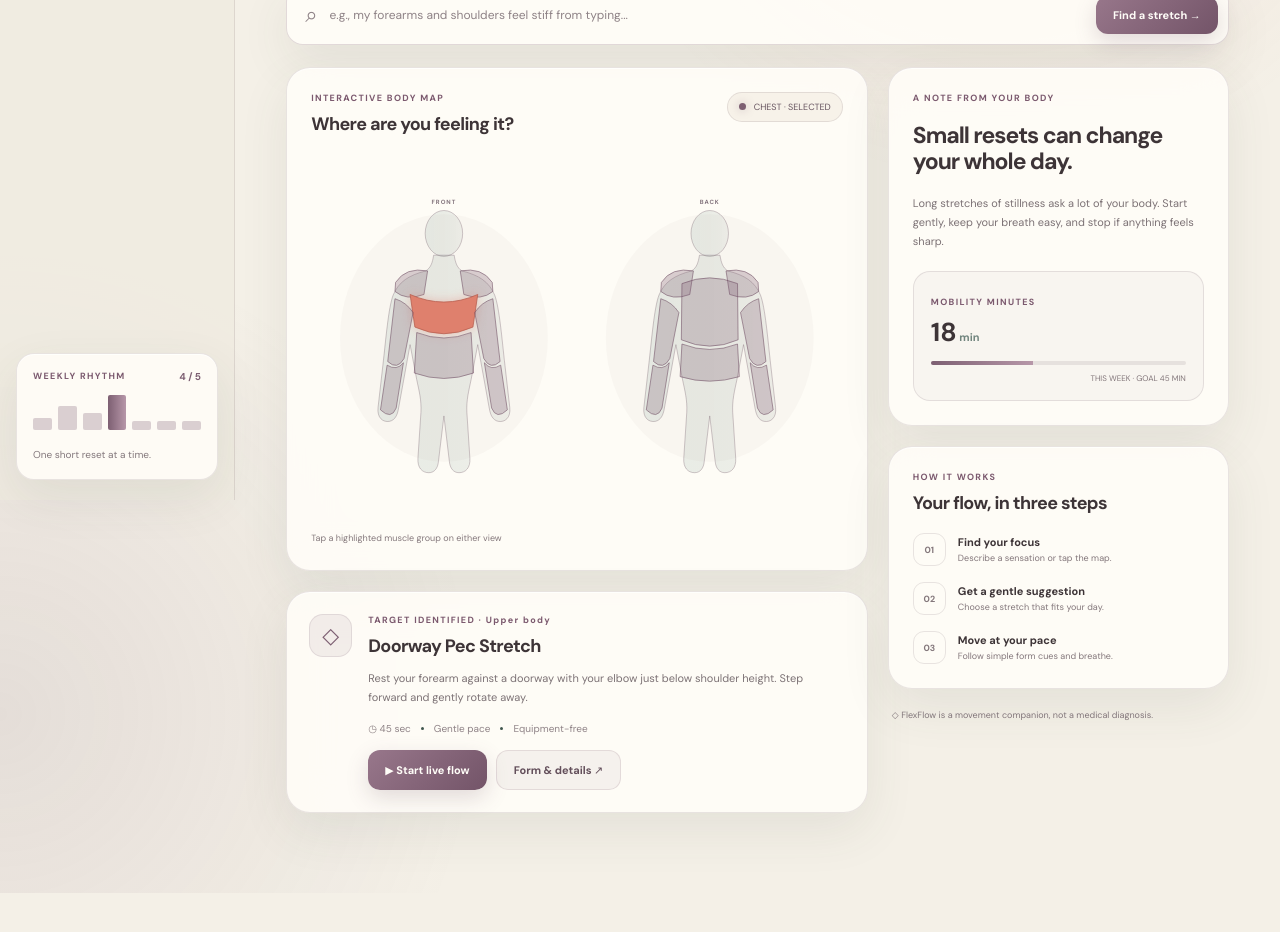
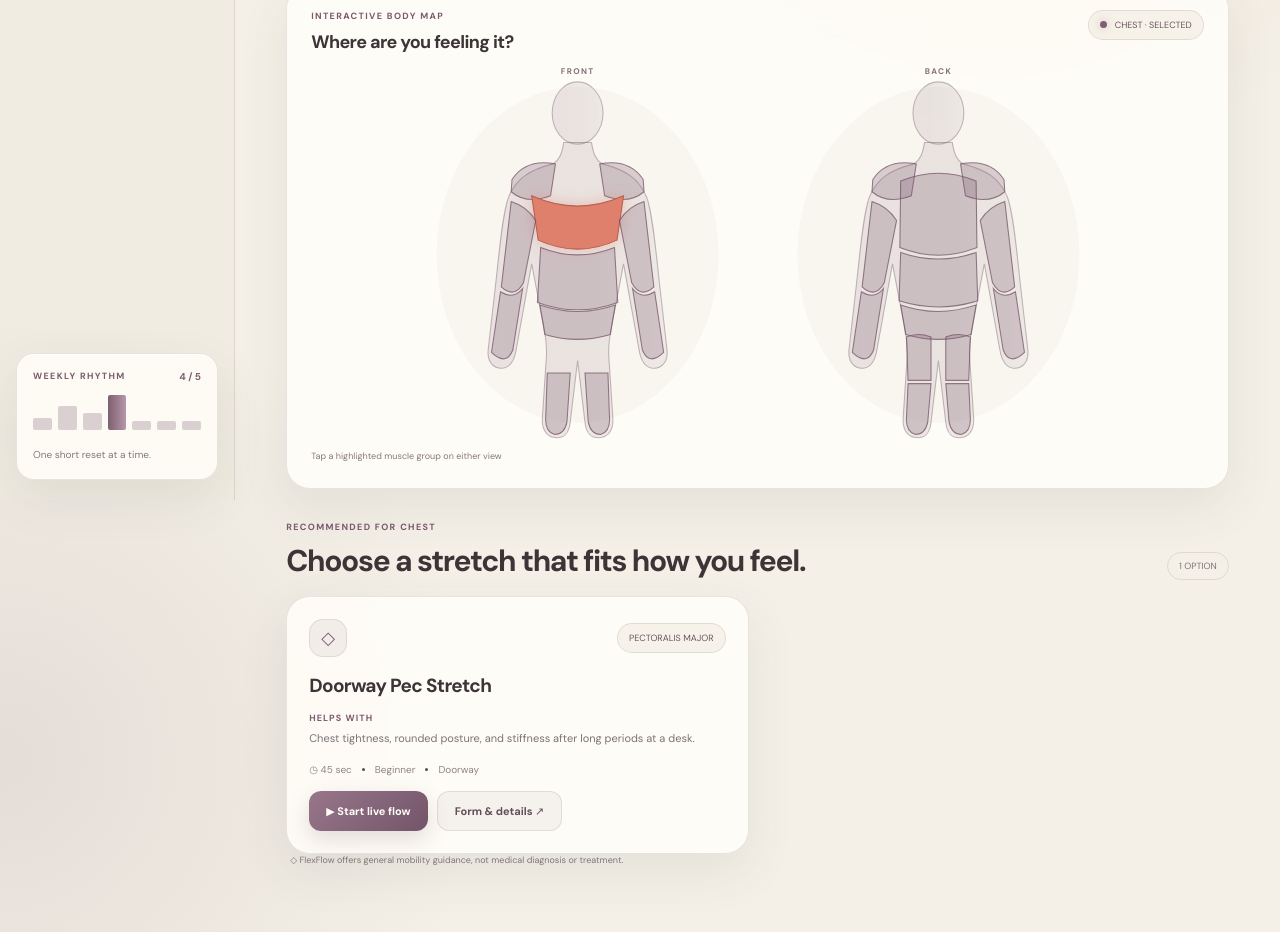
Before and after one commit to nicowol/TigerHack2026, a React app: page / in a window 1280 px wide. Shown: the part 300-1232 px from the top of the page. Before the commit the page ends 1193 px from the top, so only its background shows below. Built offline with nearby package versions, Linux system fonts and the light colour scheme; the HTML template or start-up script is replaced by a standard one.

Commit message:
cleaned up ui on launch

```diff
--- a/package.json
+++ b/package.json
@@ -11,6 +11,7 @@
     "format:check": "prettier --check ."
   },
   "dependencies": {
+    "@mediapipe/tasks-vision": "^1.0.1",
     "@vitejs/plugin-react": "latest",
     "react": "latest",
     "react-dom": "latest",
--- a/src/components/BodyMap.jsx
+++ b/src/components/BodyMap.jsx
@@ -16,6 +16,11 @@ const FRONT_ZONES = [
     'M126 280Q142 290 153 276L141 351Q133 371 115 354Z M314 280Q298 290 287 276L299 351Q307 371 325 354Z',
   ],
   ['core', 'M175 226Q220 244 265 226L269 293Q220 311 171 293Z'],
+  ['hips', 'M174 296Q220 312 266 296L260 332Q220 344 180 332Z'],
+  [
+    'calves',
+    'M183 379L211 379L207 439Q204 454 192 454Q181 451 181 436Z M229 379L257 379L259 436Q259 451 248 454Q236 454 233 439Z',
+  ],
 ]
 
 const BACK_ZONES = [
@@ -23,7 +28,8 @@ const BACK_ZONES = [
     'shoulders',
     'M140 143Q157 117 193 124L187 163Q158 174 139 158Z M300 143Q283 117 247 124L253 163Q282 174 301 158Z',
   ],
-  ['back', 'M174 145Q220 126 266 145L267 238Q220 259 173 238Z'],
+  ['back', 'M174 145Q220 126 266 145L267 226Q220 245 173 226Z'],
+  ['lower-back', 'M174 232Q220 248 266 232L268 291Q220 306 172 291Z'],
   [
     'arms',
     'M139 170Q158 176 169 193L154 269Q143 289 127 274Z M301 170Q282 176 271 193L286 269Q297 289 313 274Z',
@@ -32,7 +38,15 @@ const BACK_ZONES = [
     'forearms',
     'M126 280Q142 290 153 276L141 351Q133 371 115 354Z M314 280Q298 290 287 276L299 351Q307 371 325 354Z',
   ],
-  ['core', 'M174 245Q220 263 266 245L269 299Q220 314 171 299Z'],
+  ['hips', 'M174 296Q220 312 266 296L260 332Q220 344 180 332Z'],
+  [
+    'hamstrings',
+    'M181 335Q195 329 211 335L211 388L183 388Z M229 335Q245 329 259 335L257 388L229 388Z',
+  ],
+  [
+    'calves',
+    'M183 392L211 392L207 439Q204 454 192 454Q181 451 181 436Z M229 392L257 392L259 436Q259 451 248 454Q236 454 233 439Z',
+  ],
 ]
 
 function MuscleZones({ zones, selected, onSelect, view }) {
@@ -92,8 +106,8 @@ export default function BodyMap({ selected, onSelect }) {
         </desc>
         <defs>
           <linearGradient id="bodyFill">
-            <stop stopColor="#9ab8ad" stopOpacity=".22" />
-            <stop offset="1" stopColor="#58736d" stopOpacity=".08" />
+            <stop stopColor="#b5a4ae" stopOpacity=".24" />
+            <stop offset="1" stopColor="#77636f" stopOpacity=".09" />
           </linearGradient>
         </defs>
 
--- a/src/components/Diagnose.jsx
+++ b/src/components/Diagnose.jsx
@@ -1,66 +1,23 @@
-import { useState } from 'react'
 import BodyMap from './BodyMap.jsx'
 import { CardTitle, Page } from './PageLayout.jsx'
-import { findStretch, muscleMap } from '../data/stretches.js'
-
-const SEARCH_ALIASES = {
-  shoulder: 'shoulders',
-  arm: 'arms',
-  bicep: 'arms',
-  tricep: 'arms',
-  wrist: 'forearms',
-  spine: 'back',
-}
-
-const HOW_IT_WORKS = [
-  ['Find your focus', 'Describe a sensation or tap the map.'],
-  ['Get a gentle suggestion', 'Choose a stretch that fits your day.'],
-  ['Move at your pace', 'Follow simple form cues and breathe.'],
-]
-
-function findMuscleFromQuery(query) {
-  const normalizedQuery = query.toLowerCase()
-  const directMatch = Object.keys(muscleMap).find((muscle) => normalizedQuery.includes(muscle))
-
-  if (directMatch) return directMatch
-
-  const alias = Object.keys(SEARCH_ALIASES).find((term) => normalizedQuery.includes(term))
-  return alias ? SEARCH_ALIASES[alias] : null
-}
+import { muscleMap, stretches } from '../data/stretches.js'
 
 export default function Diagnose({ selected, onSelect, onStart, onDetails }) {
-  const [query, setQuery] = useState('')
   const selectedMuscle = muscleMap[selected]
-  const recommendedStretch = findStretch(selectedMuscle.stretchId)
+  const matchingStretches = stretches.filter((stretch) => stretch.targetAreas.includes(selected))
 
-  function handleSearch(event) {
-    event.preventDefault()
-    const matchingMuscle = findMuscleFromQuery(query)
-    if (matchingMuscle) onSelect(matchingMuscle)
-  }
   return (
     <Page
       eyebrow="YOUR DAILY RESET / 01"
       title={
         <>
-          Move a little.
+          Choose where you
           <br />
-          Feel a lot better.
+          need more room.
         </>
       }
-      subtitle="Tell us what feels tight. We’ll help you find your next move."
+      subtitle="Select an area to explore stretches designed for the tension you’re feeling."
     >
-      <form className="search" onSubmit={handleSearch}>
-        <span>⌕</span>
-        <input
-          value={query}
-          onChange={(e) => setQuery(e.target.value)}
-          placeholder="e.g., my forearms and shoulders feel stiff from typing..."
-        />
-        <button className="primary">Find a stretch →</button>
-      </form>
-      <div className="diagnose-grid">
-        <div className="stack">
       <section className="card map-card">
         <CardTitle
           eyebrow="INTERACTIVE BODY MAP"
@@ -69,62 +26,52 @@ export default function Diagnose({ selected, onSelect, onStart, onDetails }) {
         />
         <BodyMap selected={selected} onSelect={onSelect} />
       </section>
-          <section className="card recommendation">
+
+      <section className="results-section" aria-live="polite">
+        <div className="results-heading">
+          <div>
+            <p className="eyebrow">RECOMMENDED FOR {selectedMuscle.label.toUpperCase()}</p>
+            <h2>Choose a stretch that fits how you feel.</h2>
+          </div>
+          <span>
+            {matchingStretches.length} {matchingStretches.length === 1 ? 'option' : 'options'}
+          </span>
+        </div>
+
+        <div className="recommendations-grid">
+          {matchingStretches.map((stretch) => (
+            <article className="card recommendation-card" key={stretch.id}>
+              <div className="recommendation-card-header">
                 <span className="recommend-icon">◇</span>
-            <div>
-              <p className="eyebrow">TARGET IDENTIFIED · {recommendedStretch.area}</p>
-              <h2>{recommendedStretch.name}</h2>
-              <p>{recommendedStretch.instructions}</p>
+                <span className="badge">{stretch.muscle}</span>
+              </div>
+
+              <h3>{stretch.name}</h3>
+              <p className="helps-with">
+                <strong>Helps with</strong>
+                {stretch.helpsWith}
+              </p>
+
               <div className="meta">
-                ◷ {recommendedStretch.duration} sec <i /> Gentle pace <i /> Equipment-free
+                ◷ {stretch.duration} sec <i /> {stretch.difficulty} <i /> {stretch.equipment}
               </div>
+
               <div className="actions">
-                <button className="primary" onClick={() => onStart(recommendedStretch)}>
+                <button className="primary" onClick={() => onStart(stretch)}>
                   ▶ Start live flow
                 </button>
-                <button className="secondary" onClick={() => onDetails(recommendedStretch)}>
+                <button className="secondary" onClick={() => onDetails(stretch)}>
                   Form & details ↗
                 </button>
               </div>
+            </article>
+          ))}
         </div>
       </section>
-        </div>
-        <aside className="stack">
-          <section className="card insight">
-            <p className="eyebrow">A NOTE FROM YOUR BODY</p>
-            <h2>Small resets can change your whole day.</h2>
-            <p>
-              Long stretches of stillness ask a lot of your body. Start gently, keep your breath
-              easy, and stop if anything feels sharp.
+
+      <p className="disclaimer results-disclaimer">
+        ◇ FlexFlow offers general mobility guidance, not medical diagnosis or treatment.
       </p>
-            <div className="minutes">
-              <span className="micro">MOBILITY MINUTES</span>
-              <b>
-                18<small> min</small>
-              </b>
-              <div className="progress">
-                <i style={{ width: '40%' }} />
-              </div>
-              <small>THIS WEEK · GOAL 45 MIN</small>
-            </div>
-          </section>
-          <section className="card steps">
-            <CardTitle eyebrow="HOW IT WORKS" title="Your flow, in three steps" />
-            <ol>
-              {HOW_IT_WORKS.map(([title, description], index) => (
-                <li key={title}>
-                  <b>{String(index + 1).padStart(2, '0')}</b>
-                  <span>
-                    <strong>{title}</strong>
-                    <small>{description}</small>
-                  </span>
-                </li>
-              ))}
-            </ol>
-          </section>
-          <p className="disclaimer">◇ FlexFlow is a movement companion, not a medical diagnosis.</p>
-        </aside>
-      </div>
     </Page>
   )
 }
--- a/src/data/stretches.js
+++ b/src/data/stretches.js
@@ -2,9 +2,15 @@ export const stretches = [
   {
     id: 'doorway-pec',
     name: 'Doorway Pec Stretch',
-    area: 'Upper body',
+    area: 'Chest',
     muscle: 'Pectoralis major',
+    targetAreas: ['chest', 'shoulders'],
+    helpsWith: 'Chest tightness, rounded posture, and stiffness after long periods at a desk.',
+    tags: ['chest', 'upper body', 'desk work', 'posture'],
+    difficulty: 'Beginner',
+    type: 'Timed hold',
     duration: 45,
+    equipment: 'Doorway',
     instructions:
       'Rest your forearm against a doorway with your elbow just below shoulder height. Step forward and gently rotate away.',
     cues: [
@@ -12,13 +18,20 @@ export const stretches = [
       'Avoid arching your lower spine',
       'Breathe steadily into your chest',
     ],
+    warning: 'Stop if you feel pinching in the front of your shoulder.',
   },
   {
     id: 'cross-body',
     name: 'Cross-Body Shoulder Stretch',
     area: 'Shoulders',
     muscle: 'Posterior deltoid',
-    duration: 45,
+    targetAreas: ['shoulders', 'back'],
+    helpsWith: 'Shoulder tension, upper-back stiffness, and soreness after lifting or typing.',
+    tags: ['shoulders', 'upper body', 'desk work', 'posture'],
+    difficulty: 'Beginner',
+    type: 'Timed hold',
+    duration: 30,
+    equipment: 'None',
     instructions:
       'Bring one arm across your chest. Use the opposite forearm to gently draw it closer.',
     cues: [
@@ -26,63 +39,167 @@ export const stretches = [
       'Maintain a tall posture',
       'Use smooth pressure without bouncing',
     ],
+    warning: 'Keep the pressure gentle if you have a sensitive shoulder joint.',
   },
   {
     id: 'overhead-tricep',
-    name: 'Overhead Tricep Extension',
-    area: 'Upper arm',
+    name: 'Overhead Tricep Stretch',
+    area: 'Upper arms',
     muscle: 'Triceps brachii',
-    duration: 45,
+    targetAreas: ['arms', 'shoulders'],
+    helpsWith: 'Upper-arm tightness and limited comfort when reaching overhead.',
+    tags: ['arms', 'triceps', 'upper body', 'lifting'],
+    difficulty: 'Beginner',
+    type: 'Timed hold',
+    duration: 30,
+    equipment: 'None',
     instructions:
       'Raise one arm overhead, bend the elbow, and use the opposite hand to apply gentle pressure.',
     cues: ['Avoid flaring your ribs', 'Keep your neck long', 'Lightly engage your core'],
+    warning: 'Reduce the range if reaching overhead causes shoulder discomfort.',
   },
   {
     id: 'wrist-flexor',
     name: 'Forearm Flexor Release',
-    area: 'Forearm',
+    area: 'Forearms & wrists',
     muscle: 'Forearm flexors',
+    targetAreas: ['forearms'],
+    helpsWith: 'Forearm tension and wrist stiffness caused by typing, gripping, or gaming.',
+    tags: ['forearms', 'wrists', 'hands', 'typing', 'grip'],
+    difficulty: 'Beginner',
+    type: 'Timed hold',
     duration: 30,
+    equipment: 'None',
     instructions:
       'Extend one arm with your palm forward and fingers down. Gently draw the fingers back.',
     cues: ['Keep the elbow softly straight', 'Relax your shoulders', 'Use gentle, even pressure'],
-  },
-  {
-    id: 'wall-bicep',
-    name: 'Wall Bicep & Chest Opener',
-    area: 'Upper arm',
-    muscle: 'Biceps brachii',
-    duration: 45,
-    instructions: 'Place your palm on a wall at shoulder height. Slowly turn your torso away.',
-    cues: ['Press your palm into the wall', 'Keep your chest open', 'Stop if you feel pinching'],
+    warning: 'Stop if you feel tingling or numbness in your hand.',
   },
   {
     id: 'seated-twist',
     name: 'Seated Spinal Twist',
-    area: 'Core & back',
+    area: 'Core',
     muscle: 'Obliques & thoracic spine',
-    duration: 45,
+    targetAreas: ['core', 'back', 'lower-back'],
+    helpsWith: 'Torso stiffness and reduced spinal rotation after sitting for long periods.',
+    tags: ['core', 'torso', 'spine', 'rotation', 'desk work'],
+    difficulty: 'Beginner',
+    type: 'Timed hold',
+    duration: 30,
+    equipment: 'Chair optional',
     instructions:
       'Sit tall, inhale to lengthen, then exhale as you gently rotate from your mid-back.',
     cues: ['Rotate from your ribs', 'Keep both hips grounded', 'Breathe smoothly'],
+    warning: 'Use a small range if rotation aggravates your back.',
   },
   {
     id: 'rhomboid-hug',
     name: 'Upper Back & Rhomboid Hug',
     area: 'Upper back',
     muscle: 'Rhomboids & trapezius',
+    targetAreas: ['back', 'shoulders'],
+    helpsWith: 'Upper-back tension, tight shoulder blades, and posture-related soreness.',
+    tags: ['upper back', 'traps', 'shoulder blades', 'posture', 'desk work'],
+    difficulty: 'Beginner',
+    type: 'Timed hold',
     duration: 45,
+    equipment: 'None',
     instructions:
       'Cross your arms and hug your shoulders. Gently tuck your chin and breathe into your upper back.',
     cues: ['Widen your shoulder blades', 'Relax your jaw and neck', 'Expand the back ribs'],
+    warning: 'Keep your neck neutral rather than pulling your head forward.',
+  },
+  {
+    id: 'childs-pose',
+    name: "Child's Pose Reach",
+    area: 'Lower back',
+    muscle: 'Latissimus dorsi & lumbar extensors',
+    targetAreas: ['lower-back', 'back', 'hips'],
+    helpsWith: 'General lower-back tension and stiffness through the back and hips.',
+    tags: ['lower back', 'lats', 'spine', 'recovery'],
+    difficulty: 'Beginner',
+    type: 'Timed hold',
+    duration: 45,
+    equipment: 'Floor space',
+    instructions:
+      'Kneel, sit your hips toward your heels, and reach both hands forward while keeping your breathing relaxed.',
+    cues: [
+      'Let your chest soften toward the floor',
+      'Keep your hips heavy',
+      'Take slow breaths into your back',
+    ],
+    warning: 'Place padding under your knees or skip this position if kneeling is uncomfortable.',
+  },
+  {
+    id: 'half-kneeling-hip',
+    name: 'Half-Kneeling Hip Flexor Stretch',
+    area: 'Hips',
+    muscle: 'Hip flexors',
+    targetAreas: ['hips', 'lower-back'],
+    helpsWith: 'Hip tightness, stiffness from sitting, and tension at the front of the pelvis.',
+    tags: ['hips', 'hip flexors', 'sitting', 'running', 'lower body'],
+    difficulty: 'Beginner',
+    type: 'Timed hold',
+    duration: 40,
+    equipment: 'Floor space',
+    instructions:
+      'Kneel with one foot forward. Gently tuck your pelvis and shift forward until the front of the rear hip opens.',
+    cues: [
+      'Keep your ribs stacked over your hips',
+      'Squeeze the rear glute lightly',
+      'Avoid arching your lower back',
+    ],
+    warning: 'Use padding beneath the kneeling knee.',
+  },
+  {
+    id: 'standing-hamstring',
+    name: 'Standing Hamstring Hinge',
+    area: 'Hamstrings',
+    muscle: 'Hamstring group',
+    targetAreas: ['hamstrings', 'hips', 'lower-back'],
+    helpsWith: 'Tight hamstrings, post-run soreness, and tension along the back of the legs.',
+    tags: ['hamstrings', 'back of legs', 'running', 'legs', 'lower body'],
+    difficulty: 'Beginner',
+    type: 'Timed hold',
+    duration: 40,
+    equipment: 'None',
+    instructions:
+      'Place one heel slightly forward, soften the standing knee, and hinge from your hips with a long spine.',
+    cues: ['Point the front toes upward', 'Keep your back long', 'Stop before your spine rounds'],
+    warning: 'Do not force the knee straight or bounce into the stretch.',
+  },
+  {
+    id: 'wall-calf',
+    name: 'Wall Calf Stretch',
+    area: 'Calves',
+    muscle: 'Gastrocnemius & soleus',
+    targetAreas: ['calves', 'hamstrings'],
+    helpsWith: 'Calf soreness, ankle stiffness, and lower-leg tightness after running or walking.',
+    tags: ['calves', 'ankles', 'running', 'walking', 'lower legs'],
+    difficulty: 'Beginner',
+    type: 'Timed hold',
+    duration: 30,
+    equipment: 'Wall',
+    instructions:
+      'Step one foot behind you, press the heel down, and lean toward a wall while keeping the rear leg long.',
+    cues: ['Point both feet forward', 'Keep the rear heel grounded', 'Shift forward gradually'],
+    warning: 'Shorten your stance if you feel strain around the Achilles tendon.',
   },
 ]
+
 export const muscleMap = {
   chest: { label: 'Chest', stretchId: 'doorway-pec' },
   shoulders: { label: 'Shoulders', stretchId: 'cross-body' },
   arms: { label: 'Upper arms', stretchId: 'overhead-tricep' },
-  forearms: { label: 'Forearms', stretchId: 'wrist-flexor' },
+  forearms: { label: 'Forearms & wrists', stretchId: 'wrist-flexor' },
   back: { label: 'Upper back', stretchId: 'rhomboid-hug' },
+  'lower-back': { label: 'Lower back', stretchId: 'childs-pose' },
   core: { label: 'Core', stretchId: 'seated-twist' },
+  hips: { label: 'Hips', stretchId: 'half-kneeling-hip' },
+  hamstrings: { label: 'Hamstrings', stretchId: 'standing-hamstring' },
+  calves: { label: 'Calves', stretchId: 'wall-calf' },
 }
-export const findStretch = (id) => stretches.find((s) => s.id === id) ?? stretches[0]
+
+export function findStretch(id) {
+  return stretches.find((stretch) => stretch.id === id) ?? stretches[0]
+}
--- a/src/styles.css
+++ b/src/styles.css
@@ -392,6 +392,75 @@ main {
   gap: 16px;
   padding: 22px;
 }
+.results-section {
+  margin-top: 32px;
+}
+.results-heading {
+  display: flex;
+  align-items: end;
+  justify-content: space-between;
+  gap: 20px;
+  margin-bottom: 16px;
+}
+.results-heading h2 {
+  margin: 0;
+  font-size: clamp(22px, 3vw, 30px);
+  letter-spacing: -0.045em;
+}
+.results-heading > span {
+  flex: none;
+  padding: 7px 11px;
+  border: 1px solid var(--line);
+  border-radius: 999px;
+  color: var(--muted);
+  font-size: 9px;
+  text-transform: uppercase;
+}
+.recommendations-grid {
+  display: grid;
+  grid-template-columns: repeat(2, minmax(0, 1fr));
+  gap: 18px;
+}
+.recommendation-card {
+  display: flex;
+  flex-direction: column;
+  padding: 22px;
+}
+.recommendation-card-header {
+  display: flex;
+  align-items: center;
+  justify-content: space-between;
+  gap: 12px;
+  margin-bottom: 16px;
+}
+.recommendation-card .recommend-icon {
+  flex: 0 0 38px;
+  height: 38px;
+  font-size: 18px;
+}
+.recommendation-card h3 {
+  margin: 0 0 13px;
+  font-size: 19px;
+  letter-spacing: -0.035em;
+}
+.helps-with {
+  flex: 1;
+  margin: 0;
+  color: var(--muted);
+  font-size: 11px;
+  line-height: 1.7;
+}
+.helps-with strong {
+  display: block;
+  margin-bottom: 3px;
+  color: #7b596e;
+  font-size: 9px;
+  letter-spacing: 0.12em;
+  text-transform: uppercase;
+}
+.results-disclaimer {
+  margin-top: 18px;
+}
 .recommend-icon {
   display: grid;
   place-items: center;
@@ -731,6 +800,13 @@ main {
   color: #779087;
   font-size: 11px;
 }
+.modal-benefit {
+  max-width: 520px;
+  margin: 10px 0 0;
+  color: var(--muted);
+  font-size: 12px;
+  line-height: 1.6;
+}
 .demo-figure {
   height: 180px;
   display: grid;
@@ -813,6 +889,16 @@ main {
   display: block;
   margin: 18px 0 0 auto;
 }
+.stretch-warning {
+  margin: 16px 0 0;
+  padding: 12px 14px;
+  border-left: 3px solid var(--coral);
+  border-radius: 8px;
+  color: #74666b;
+  background: rgba(223, 128, 109, 0.08);
+  font-size: 11px;
+  line-height: 1.6;
+}
 .mobile-nav {
   display: none;
 }
@@ -886,6 +972,12 @@ main {
   }
   .recommendation {
     display: block;
+  }
+  .results-heading {
+    align-items: start;
+  }
+  .recommendations-grid {
+    grid-template-columns: 1fr;
   }
   .recommend-icon {
     margin-bottom: 15px;
```
Also changed, not shown: src/components/Library.jsx (+15 -12 lines), src/components/StretchModal.jsx (+7 -1 lines), 1 other file (tests, documents, lock files or other folders). Lines whose indentation alone changed are shown as unchanged.
